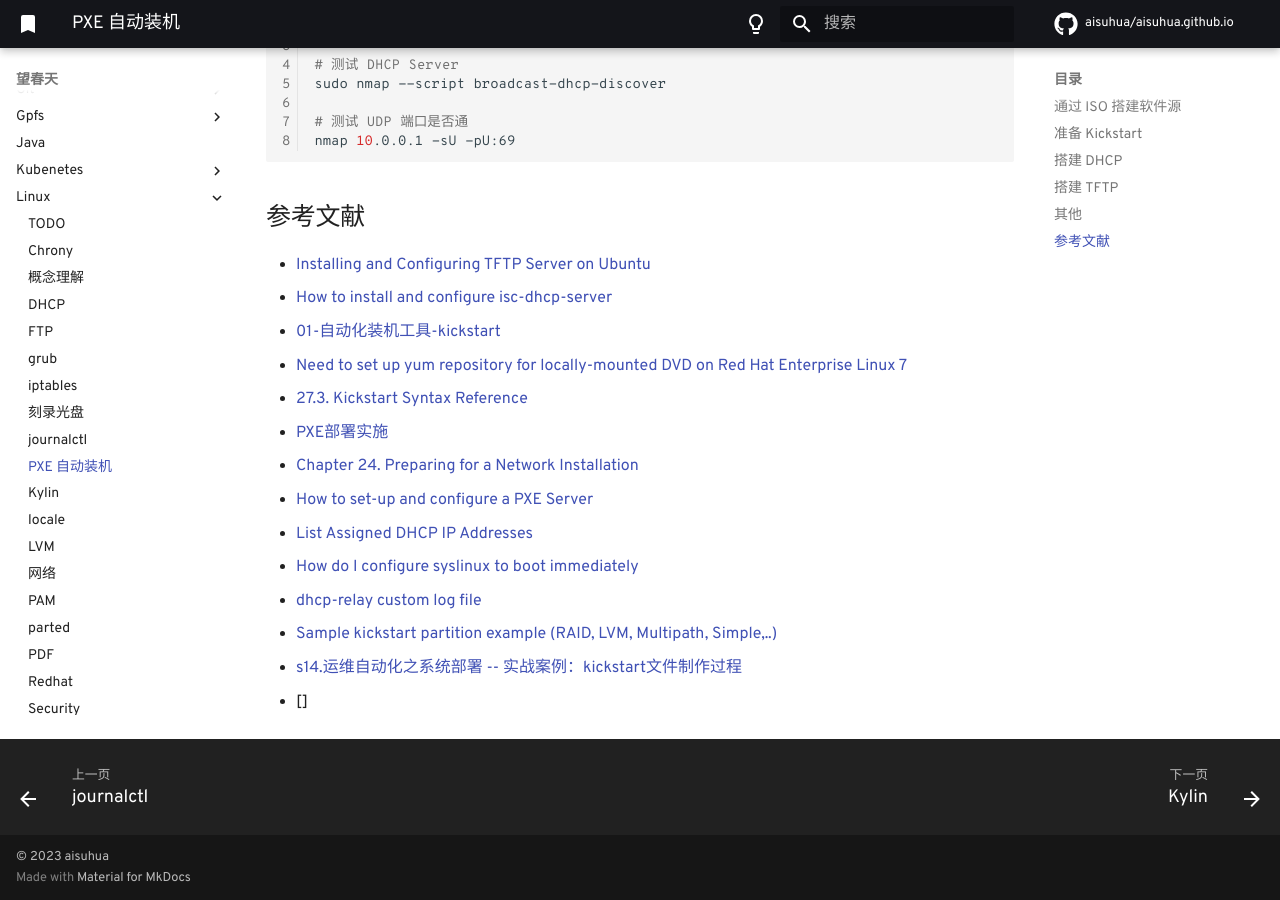
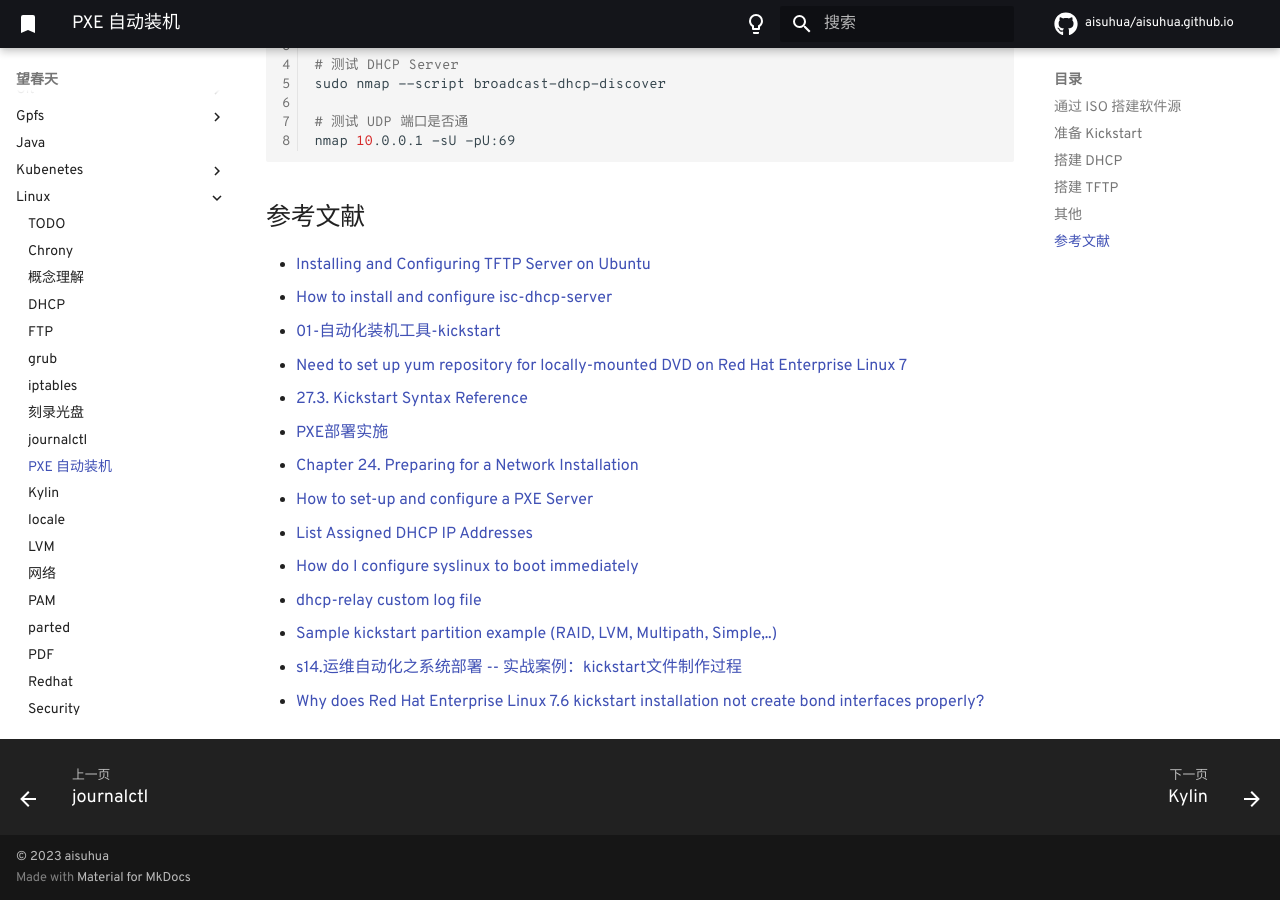
Before and after one commit to aisuhua/aisuhua.github.io, an MkDocs documentation site: the page built from docs/linux/kickstart.md, in a window 1280 px wide and 900 px high, scrolled down 1927 px. Built offline with MkDocs 1.6.1 and Material for MkDocs 9.7.7, drawn with Linux system fonts in a browser that asks for light colours; comment, search, counter and statistics services are not loaded.

Commit message:
kickstart.md

```diff
--- a/docs/linux/kickstart.md
+++ b/docs/linux/kickstart.md
@@ -113,4 +113,4 @@ nmap 10.0.0.1 -sU -pU:69
 - [dhcp-relay custom log file](https://unix.stackexchange.com/questions/615461/dhcp-relay-custom-log-file)
 - [Sample kickstart partition example (RAID, LVM, Multipath, Simple,..)](https://www.golinuxhub.com/2018/05/sample-kickstart-partition-example-raid/)
 - [s14.运维自动化之系统部署 -- 实战案例：kickstart文件制作过程](https://juejin.cn/post/7136077266877939720)
-- []
+- [Why does Red Hat Enterprise Linux 7.6 kickstart installation not create bond interfaces properly?](https://access.redhat.com/solutions/4000641)
```
